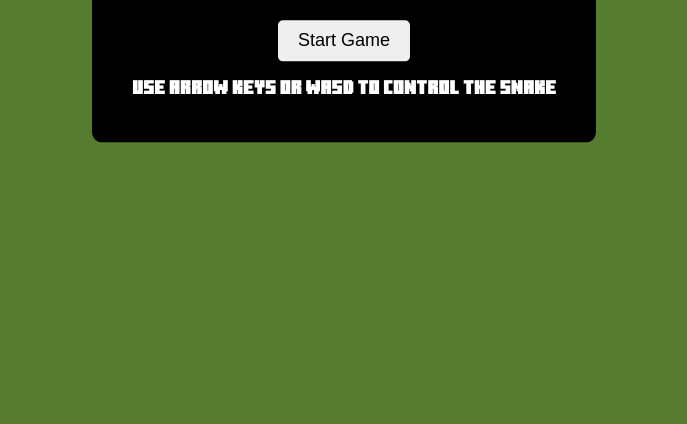
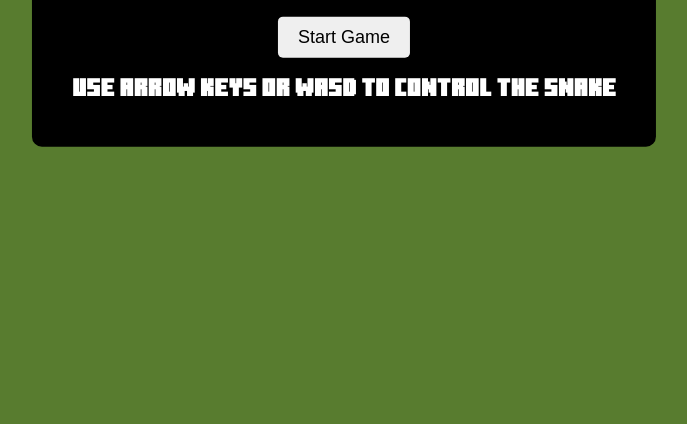
Before and after one commit to arkp1/classic-snake, a plain HTML site: page index.html in a window 1280 px wide. Shown: the part 376-800 px from the top of the page, without its empty margins (296-983 px from the left). Drawn offline with Linux system fonts and the light colour scheme.

Commit message:
style changes

```diff
--- a/index.html
+++ b/index.html
@@ -15,7 +15,7 @@
     <div id="startCard">
       <h1>Snake</h1>
       <button id="startButton">Start Game</button>
-      <h3>Use Arrow Keys or WASD to control the snake</h3>
+      <h2>Use Arrow Keys or WASD to control the snake</h2>
     </div>
     <p id="score">SCORE: 0</p>
     <canvas id="game" width="800" height="800"></canvas>
```
Also changed, not shown: images/game over.png (added), images/game.png (added), images/start game.png (added).
